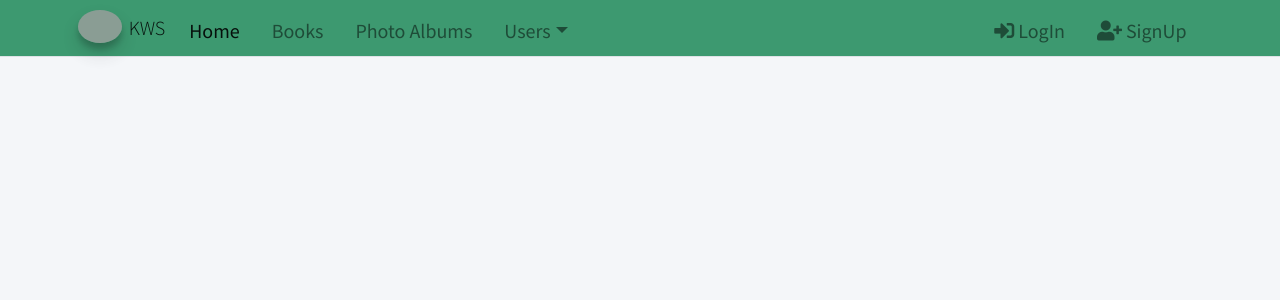
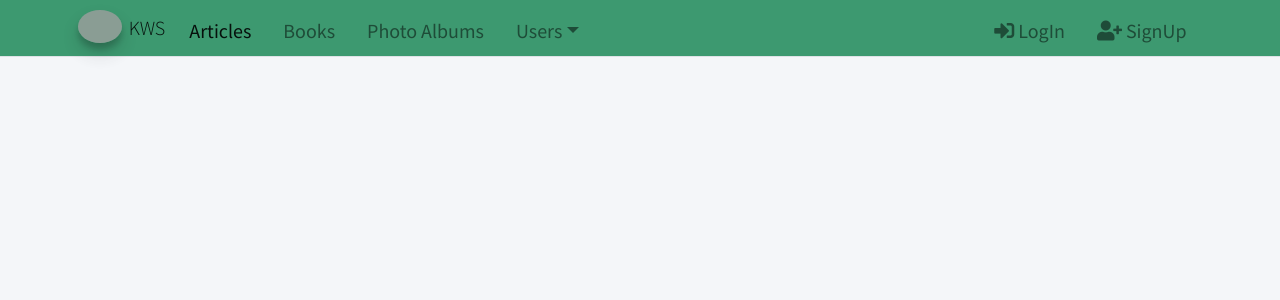
Before and after one commit to mazuraktaras/KWS, a Flask app: page / in a window 1280 px wide. Shown: the top 300 px of the page. Run offline with Flask 2, Linux system fonts and the light colour scheme; some libraries are stand-ins or nearby versions; grey boxes are pictures that could not be loaded.

Commit message:
Main menu item has been changed.

```diff
--- a/kwsapp/templates/base.html
+++ b/kwsapp/templates/base.html
@@ -39,7 +39,7 @@ scratch. This page gets rid of all links and provides the needed markup only.
                 <!-- Left navbar links -->
                 <ul class="navbar-nav">
                     <li class="nav-item">
-                        <a href="" class="nav-link active">Home</a>
+                        <a href="" class="nav-link active">Articles</a>
                     </li>
                     <li class="nav-item">
                         <a href="#" class="nav-link">Books</a>
```
